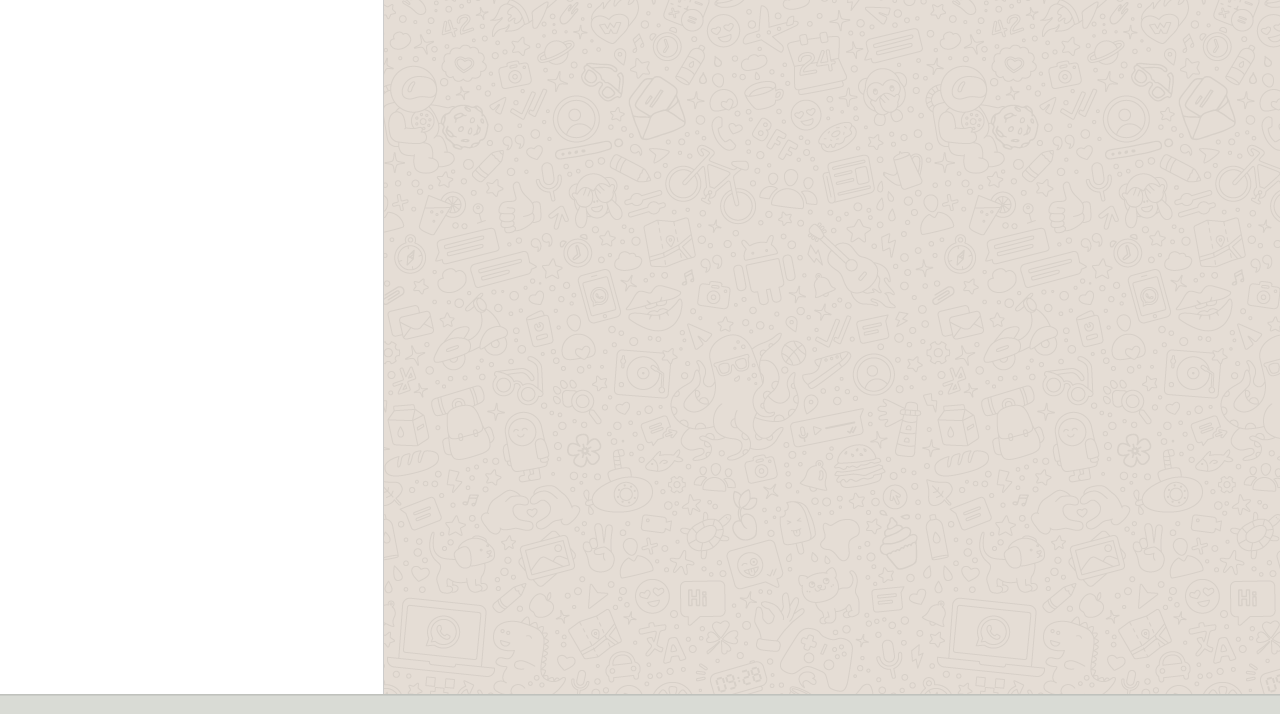
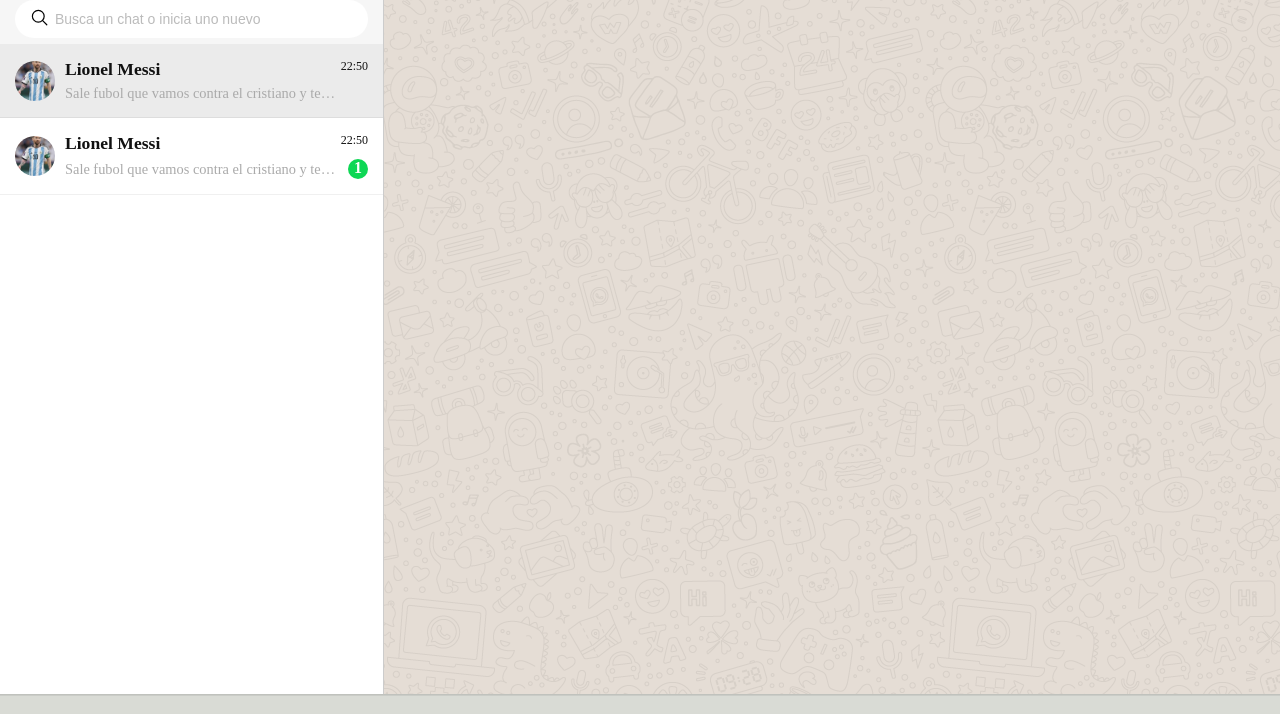
Before and after one commit to CardozoMartin/Challenge-Whatsapp, a plain HTML site: page index.html in a window 1280 px wide. Shown: the part 86-800 px from the top of the page. Drawn offline with nearby package versions, Linux system fonts and the light colour scheme; a small style sheet from the web is missing.

Commit message:
se agregan iconos se comienza los diseños del chat

```diff
--- a/index.html
+++ b/index.html
@@ -1,41 +1,76 @@
 <!DOCTYPE html>
 <html lang="en">
+
 <head>
   <meta charset="UTF-8" />
   <meta name="viewport" content="width=device-width, initial-scale=1.0" />
   <title>Whatsapp Web</title>
   <link rel="stylesheet" href="style.css" />
-    <link rel="stylesheet" href="https://cdnjs.cloudflare.com/ajax/libs/font-awesome/5.15.4/css/all.min.css" integrity="sha384-B4dCiEXzS9PA3d/2Cm7AKMPp5UDJAKK0V0oKS4Kk21DiD5PymBSn5m2+Ea3PiF6I" crossorigin="anonymous">
+  <link rel="stylesheet" href="https://cdnjs.cloudflare.com/ajax/libs/font-awesome/5.15.4/css/all.min.css"
+    integrity="sha384-B4dCiEXzS9PA3d/2Cm7AKMPp5UDJAKK0V0oKS4Kk21DiD5PymBSn5m2+Ea3PiF6I" crossorigin="anonymous">
 
 </head>
+
 <body>
   <section class="contenedor">
     <article class="contenedor__contactos">
+      <!-- Header -->
       <div class="contenedor__contactos__header">
+
         <div class="contenedor__contactos__header__imagen">
-            <img
-              src="./img/descargar.jpg"
-              alt="perfil de Whatsapp"
-              class="contenedor__contactos__header__imagen__usuario"
-            />
+          <img src="./img/descargar.jpg" alt="perfil de Whatsapp"
+            class="contenedor__contactos__header__imagen__usuario" />
         </div>
         <ul class="contenor__contactos__header__iconos">
-            <li><i class="fa-regular fa-users-line"></i></li>
+          <li></li>
           <li><ion-icon name="ellipsis-vertical-outline"></ion-icon></li>
-            <li></li>
+          <li><ion-icon name="people-outline"></ion-icon></ion-icon></li>
         </ul>
       </div>
+      <!--Buscador del chat-->
+      <div class="contendor__contactos__buscador">
+        <div>
+          <input type="text" placeholder="Busca un chat o inicia uno nuevo">
+          <ion-icon name="search-outline"></ion-icon>
+        </div>
+      </div>
+      <!--Lista de chats-->
+      <div class="contenedor__contactos__chatlista">
+        <div class="contanedor__contactos__chatlista__bloque activo">
+          <div class="contenedor__contactos__chatlista__bloque__img">
+            <img src="./img/descargar.jpg" alt="cover">
+          </div>
+          <div class="contanedor__contactos__chatlista__bloque__detalles ">
+            <div class="contanedor__contactos__chatlista__bloque__detalles_lista">
+              <h4>Lionel Messi</h4>
+              <p class="contanedor__contactos__chatlista__bloque__detalles_lista_timepo">22:50</p>
+            </div>
+            <div class="contanedor__contactos__chatlista__bloque__detalles_mensaje"><p>Sale fubol que vamos contra el cristiano y te necesito mi ray</p>
+           </div>
+          </div>
+        </div>
+        <div class="contanedor__contactos__chatlista__bloque">
+          <div class="contenedor__contactos__chatlista__bloque__img">
+            <img src="./img/descargar.jpg" alt="cover">
+          </div>
+          <div class="contanedor__contactos__chatlista__bloque__detalles activo">
+            <div class="contanedor__contactos__chatlista__bloque__detalles_lista">
+              <h4>Lionel Messi</h4>
+              <p class="contanedor__contactos__chatlista__bloque__detalles_lista_timepo">22:50</p>
+            </div>
+            <div class="contanedor__contactos__chatlista__bloque__detalles_mensaje"><p>Sale fubol que vamos contra el cristiano y te necesito mi ray</p>
+            <b>1</b></div>
+          </div>
+        </div>
+
+      </div>
+
     </article>
     <article class="contenedor__mensajes"></article>
   </section>
 
-    <script
-      type="module"
-      src="https://unpkg.com/ionicons@7.1.0/dist/ionicons/ionicons.esm.js"
-    ></script>
-    <script
-      nomodule
-      src="https://unpkg.com/ionicons@7.1.0/dist/ionicons/ionicons.js"
-    ></script>
+  <script type="module" src="https://unpkg.com/ionicons@7.1.0/dist/ionicons/ionicons.esm.js"></script>
+  <script nomodule src="https://unpkg.com/ionicons@7.1.0/dist/ionicons/ionicons.js"></script>
 </body>
+
 </html>
--- a/style.css
+++ b/style.css
@@ -69,7 +69,141 @@ body {
   cursor: pointer;
 }
 /* iconos del heaer*/
+.contenor__contactos__header__iconos{
+  display: flex;
+}
+.contenor__contactos__header__iconos li{
+  display: flex;
+  list-style: none;
+  cursor: pointer;
+  color: #51585c;
+  font-size: 1.5em;
+  margin-left: 22px;
+}
 
+/*Buscador de contactos*/
+.contendor__contactos__buscador{
+  position: relative;
+  width: 100%;
+  height: 50px;
+  background: #f6f6f6;
+  display: flex;
+  justify-content: center;
+  align-items: center;
+  padding: 0 15px;
+}
+.contendor__contactos__buscador div {
+  width: 100%;
+}
+
+.contendor__contactos__buscador div input{
+  width: 100%;
+  outline: none;
+  border: none;
+  background: #fff;
+  padding: 6px;
+  height: 38px;
+  border-radius: 30px;
+  font-size: 14px;
+  padding-left: 40px;
+}
+.contendor__contactos__buscador div input::placeholder{
+color: #bbb;
+}
+.contendor__contactos__buscador div ion-icon{
+  position: absolute;
+  left: 30px;
+  top: 14px;
+  font-size: 1.2em;
+
+ }
+ /*Lista de chats*/
+ .contenedor__contactos__chatlista{
+  position: relative;
+  height: calc(100% - 110px);
+  overflow-y: auto;
+
+ }
+.contanedor__contactos__chatlista__bloque{
+  position: relative;
+  width: 100%;
+  display: flex;
+  align-items: center;
+  padding: 15px;
+  border-bottom: 1px solid rgba(0, 0, 0, 0.06);
+  cursor: pointer;
+ }
+ .contanedor__contactos__chatlista__bloque:hover{
+  background: #f5f5f5;
+ }
+ .contanedor__contactos__chatlista__bloque.activo{
+  background: #ebebeb;
+ }
+
+.contenedor__contactos__chatlista__bloque__img{
+  position: relative;
+  min-width: 40px;
+  height: 40px;
+  overflow: hidden;
+  border-radius: 50%;
+  margin-right: 10px;
+ }
+ .contenedor__contactos__chatlista__bloque__img img{
+  position: absolute;
+  top: 0;
+  left: 0;
+  width: 100%;
+  height: 100%;
+  object-fit: cover;
+  cursor: pointer;
+ }
+
+/*Detalles de mensajes y contactos*/
+.contanedor__contactos__chatlista__bloque__detalles{
+  position: relative;
+  width: 100%;
+}
+.contanedor__contactos__chatlista__bloque__detalles_lista{
+  display: flex;
+  justify-content: space-between;
+  margin-bottom: 5px;
+}
+.contanedor__contactos__chatlista__bloque__detalles_lista h4{
+  font-size: 1.1em;
+  font-weight: 600;
+  color: #111;
+}
+.contanedor__contactos__chatlista__bloque__detalles_lista_timepo{
+  font-size: 0.75em;
+  color: #aaa;
+}
+.contanedor__contactos__chatlista__bloque__detalles_lista_timepo{
+
+  color: #111;
+}
+.contanedor__contactos__chatlista__bloque__detalles_mensaje{
+  display: flex;
+  justify-content: space-between;
+  align-items: center;
+}
+.contanedor__contactos__chatlista__bloque__detalles_mensaje p{
+  color: #aaa;
+  display: -webkit-box;
+  -webkit-line-clamp: 1;
+  font-size: 0.9em;
+  -webkit-box-orient: vertical;
+  overflow: hidden;
+  text-overflow: ellipsis;
+}
+.contanedor__contactos__chatlista__bloque__detalles_mensaje b{
+  background: #0ed755;
+  color: #fff;
+  min-width: 20px;
+  height: 20px;
+  border-radius: 50%;
+  display: flex;
+  justify-content: center;
+}
 /* Contenedor de mensajes */
 .contenedor__mensajes {
   position: relative;
```
Also changed, not shown: img/123123123.jpg (added). Lines whose indentation alone changed are shown as unchanged.
